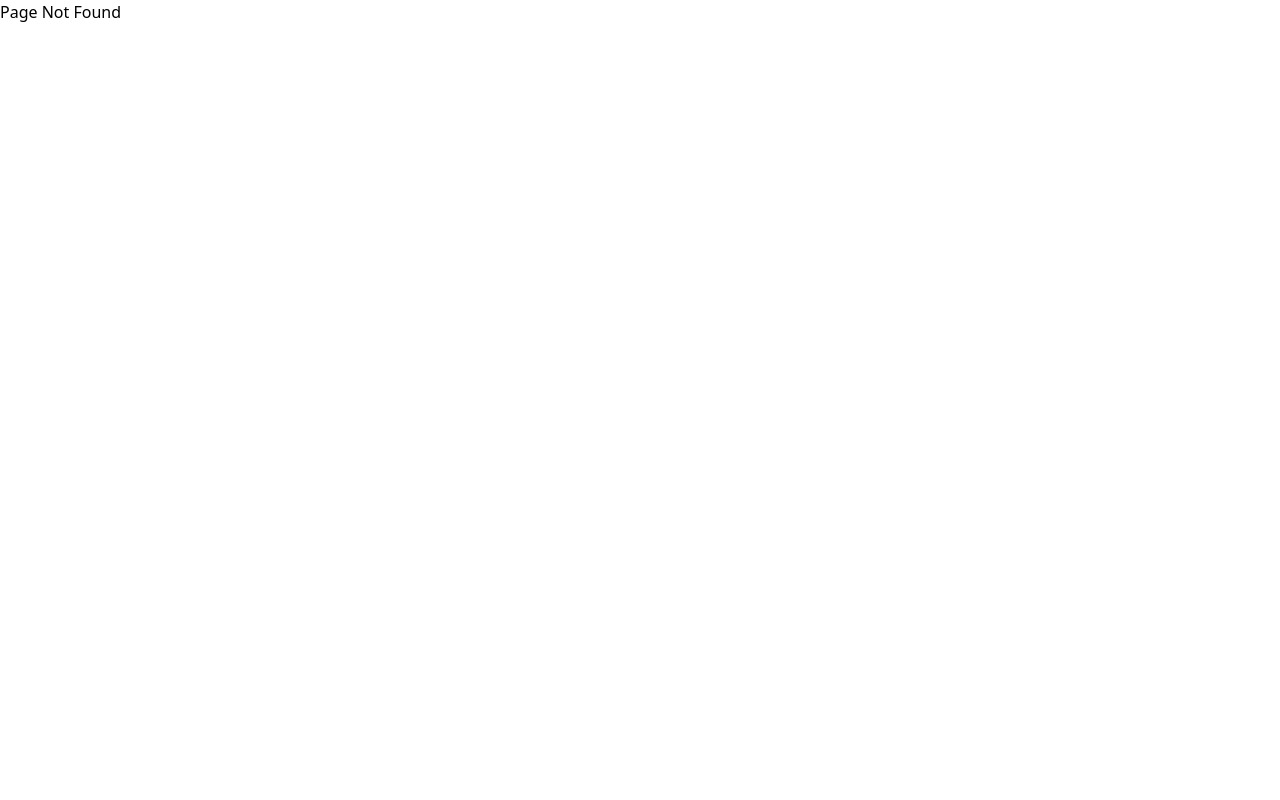
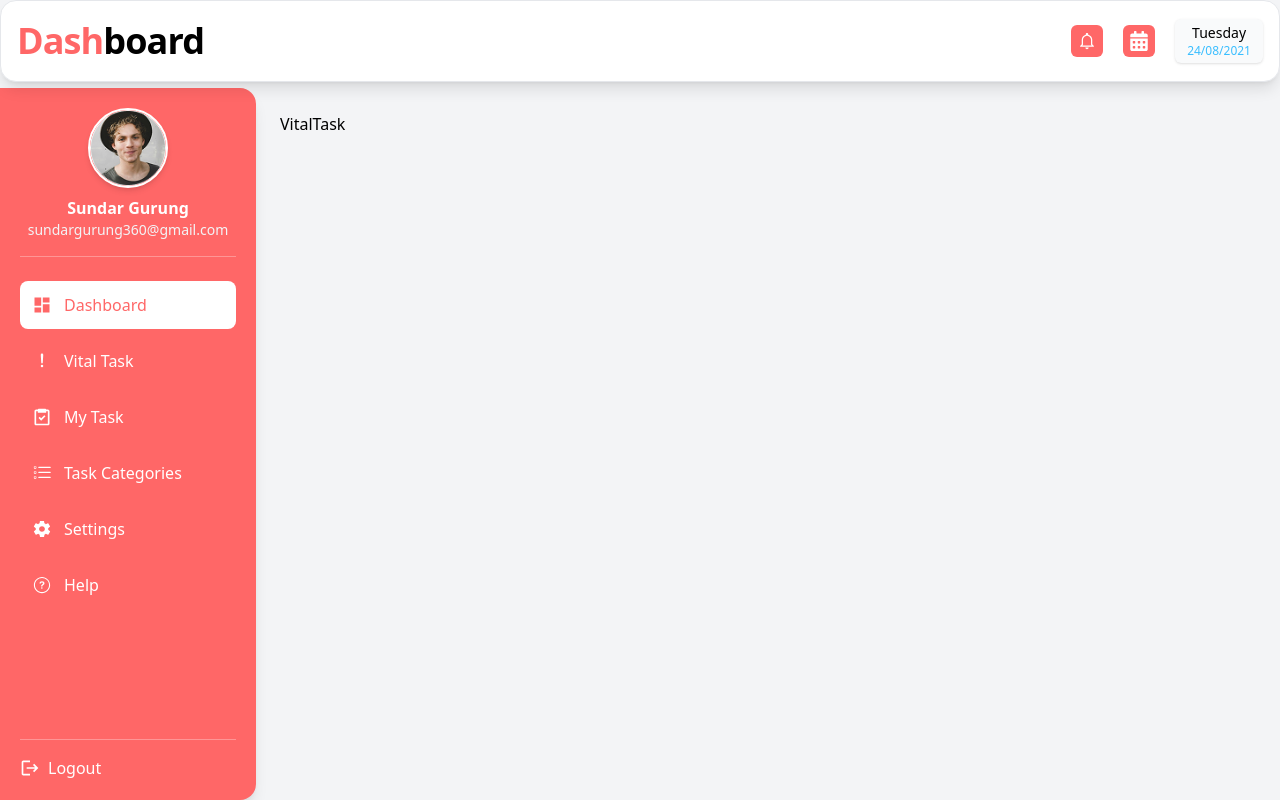
Before and after one commit to ar-pathak/To-do-List, a React (Vite) app: page /vital-task in a window 1280 px wide. Before the commit this address had no page. Built offline with nearby package versions, Linux system fonts and the light colour scheme.

Commit message:
improving router.jsx to support more effectively  navigation

```diff
--- /dev/null
+++ b/src/components/pages/VitalTask.jsx
@@ -0,0 +1,9 @@
+import React from 'react'
+
+const VitalTask = () => {
+    return (
+        <div>VitalTask</div>
+    )
+}
+
+export default VitalTask
--- a/src/router.jsx
+++ b/src/router.jsx
@@ -1,9 +1,11 @@
 import { createBrowserRouter } from "react-router";
 import App from "./App";
 import { Suspense, lazy } from "react";
-import Login from "./components/authentication/Login";
-import Signup from "./components/authentication/Signup";
+
+const Login = lazy(() => import("./components/authentication/Login"));
+const Signup = lazy(() => import("./components/authentication/Signup"));
 const Dashboard = lazy(() => import("./components/pages/Dashboard"));
+const VitalTask = lazy(() => import("./components/pages/VitalTask"));
 
 const router = createBrowserRouter([
   {
@@ -22,6 +24,18 @@ const router = createBrowserRouter([
             <Dashboard />
           </Suspense>
         ),
+
+      },
+      {
+        path: "/vital-task",
+        element: (
+          <Suspense fallback={<h1>Loading...</h1>}>
+            <VitalTask />
+          </Suspense>
+        )
+      },
+
+    ],
   },
   {
     path: "/login",
@@ -39,8 +53,6 @@ const router = createBrowserRouter([
       </Suspense>
     ),
   },
-    ],
-  },
 ]);
 
 export default router;
```
Lines whose indentation alone changed are shown as unchanged.
